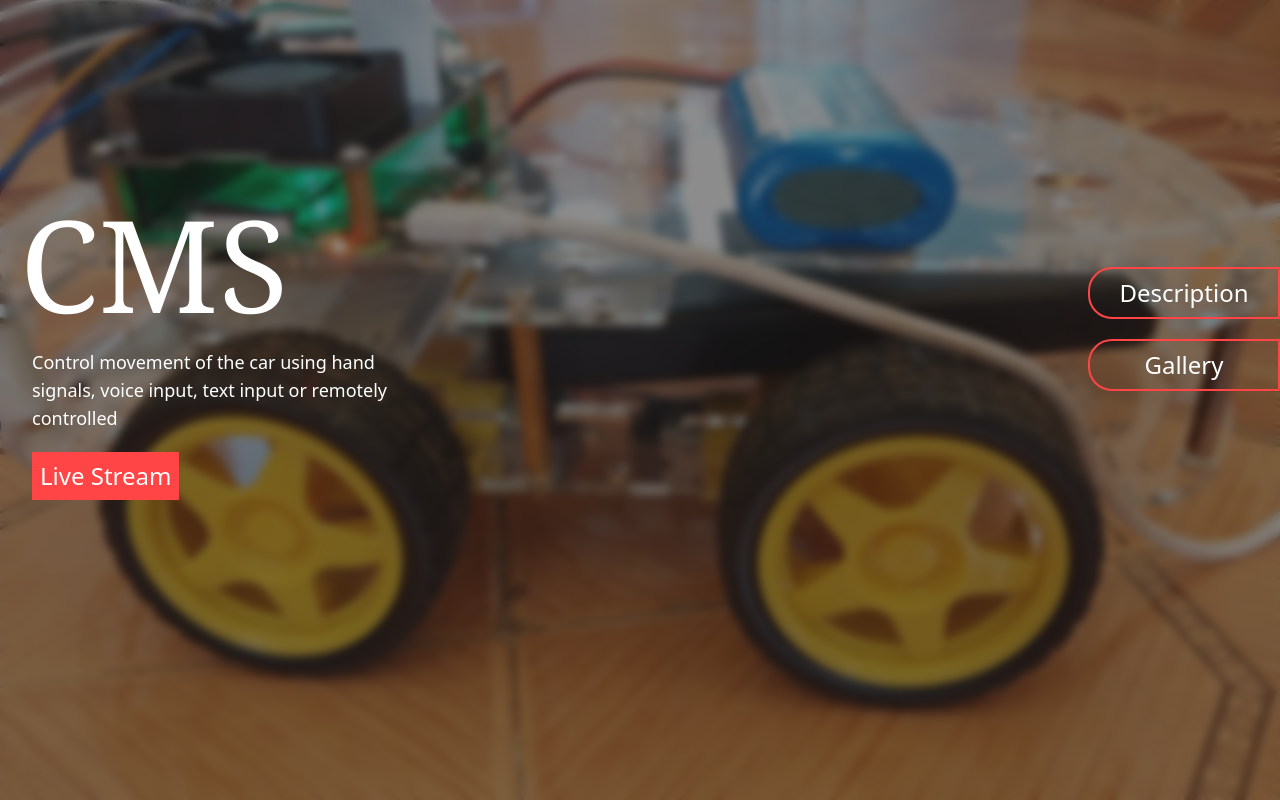
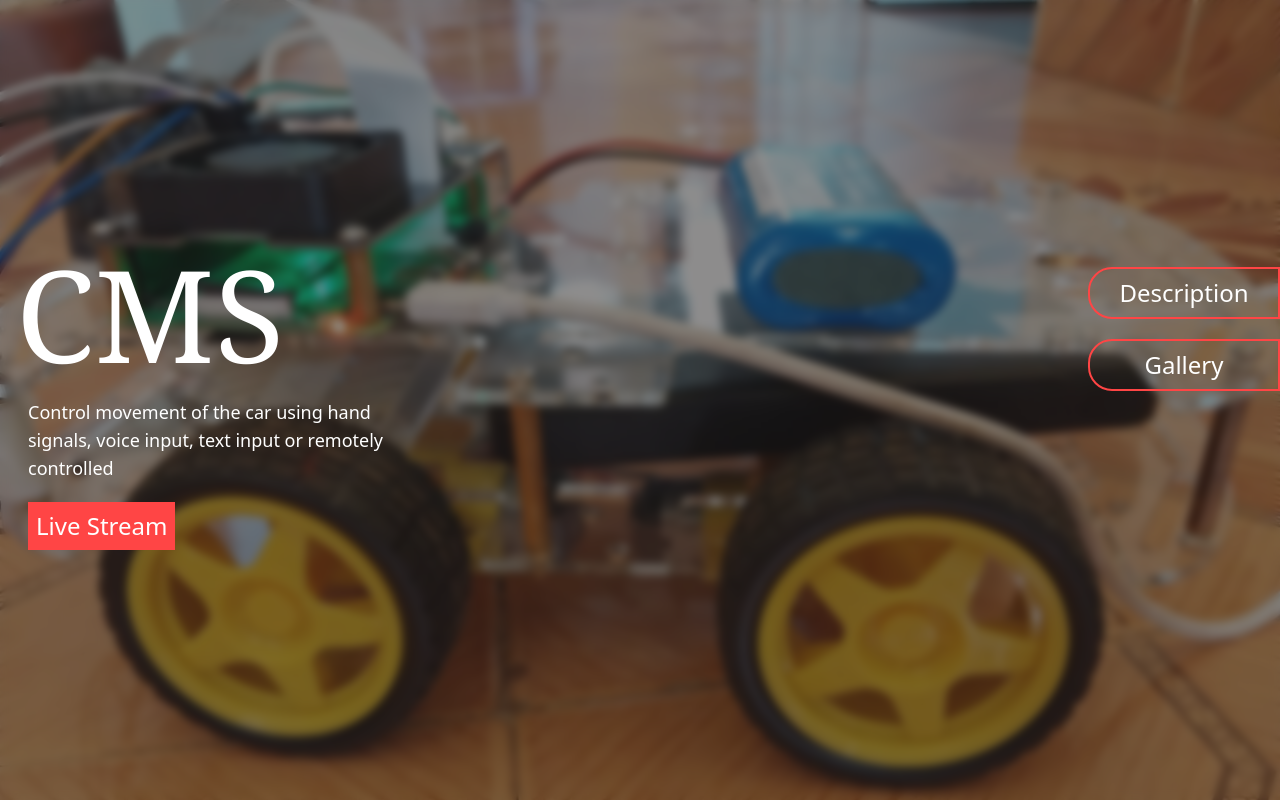
Before and after one commit to FredsTechVerse/agv, a React (Vite) app: page /console in a window 1280 px wide. Built offline with nearby package versions, Linux system fonts and the light colour scheme.

Commit message:
Corrected viewport errors

```diff
--- a/src/Components/HomePage.jsx
+++ b/src/Components/HomePage.jsx
@@ -5,15 +5,10 @@ import backgroundImage from "../assets/cms_4.jpeg";
 import { Link } from "react-router-dom";
 const HomePage = () => {
   return (
-    <div className="flex flex-col w-full h-screen overflow-auto ">
-      <div className="flex phone:flex-col tablet:flex relative h-full w-full overflow-auto ">
-        <div className="absolute w-full h-full bg-black bg-opacity-50 backdrop-blur-sm"></div>
-        <img
-          src={backgroundImage}
-          alt=""
-          className="w-full h-full object-cover "
-        />
-        <div className="absolute top-24 w-full flex flex-col gap-5  tablet:items-start phone:items-center tablet:justify-start tablet:top-1/4 tablet:left-5 tablet:w-96 ">
+    // <div className="flex flex-col w-full h-screen ">
+    <div className="gallery-background flex phone:flex-col items-center justify-center relative h-full w-full ">
+      <div className="w-full h-full bg-black bg-opacity-50 backdrop-blur-sm tablet: flex phone:flex-col items-center overflow-auto ">
+        <div className="pl-4 w-full flex flex-col gap-5  tablet:items-start phone:items-center tablet:justify-start tablet:top-1/4 tablet:left-5 tablet:w-96 ">
           <h1 className="text-9xl font-serif">CMS</h1>
           <p className=" text-lg pl-3 w-full  phone:text-center tablet:text-start">
             Control movement of the car using hand signals, voice input, text
@@ -38,6 +33,7 @@ const HomePage = () => {
         <div className="absolute video"></div>
       </div>
     </div>
+    // </div>
   );
 };
 
--- a/src/Components/LiveStream.jsx
+++ b/src/Components/LiveStream.jsx
@@ -36,17 +36,17 @@ const LiveStream = () => {
         src={randomImage}
         className="w-full h-full flex object-cover  flex-col items-center justify-center bg-slate-400"
       />
-      <div className="absolute  top-1  px-4    w-full">
+      <div className="absolute  top-1  px-2 w-full">
         <div className="flex items-center justify-between bg-black bg-opacity-80 rounded-full px-4 w-full">
           <div className="gap-2 flex order-3">
-            <button className="bg-secondary hover:bg-secondary text-white px-3 py-1 flex gap-2 items-center justify-center rounded-md ">
+            <button className="bg-secondary hover:bg-secondary text-white px-2 text-md py-0.5 flex gap-2 items-center justify-center rounded-lg ml-1 ">
               <span>Upload</span>
               <span>
                 <MdUploadFile />
               </span>
             </button>
           </div>
-          <div className="order-2 flex gap-5">
+          <div className="order-2 flex gap-3">
             <GiBattery100 className="text-2xl text-white" />
             <BiWifi className="text-2xl text-white" />
           </div>
--- a/src/index.css
+++ b/src/index.css
@@ -16,7 +16,7 @@
       }
 
       *::-webkit-scrollbar-track {
-      @apply bg-slate-800 bg-opacity-30 rounded-lg mt-16 mb-2 ;
+      @apply bg-slate-800 bg-opacity-30 rounded-lg my-4 ;
       }
 
       *::-webkit-scrollbar-thumb {
```
